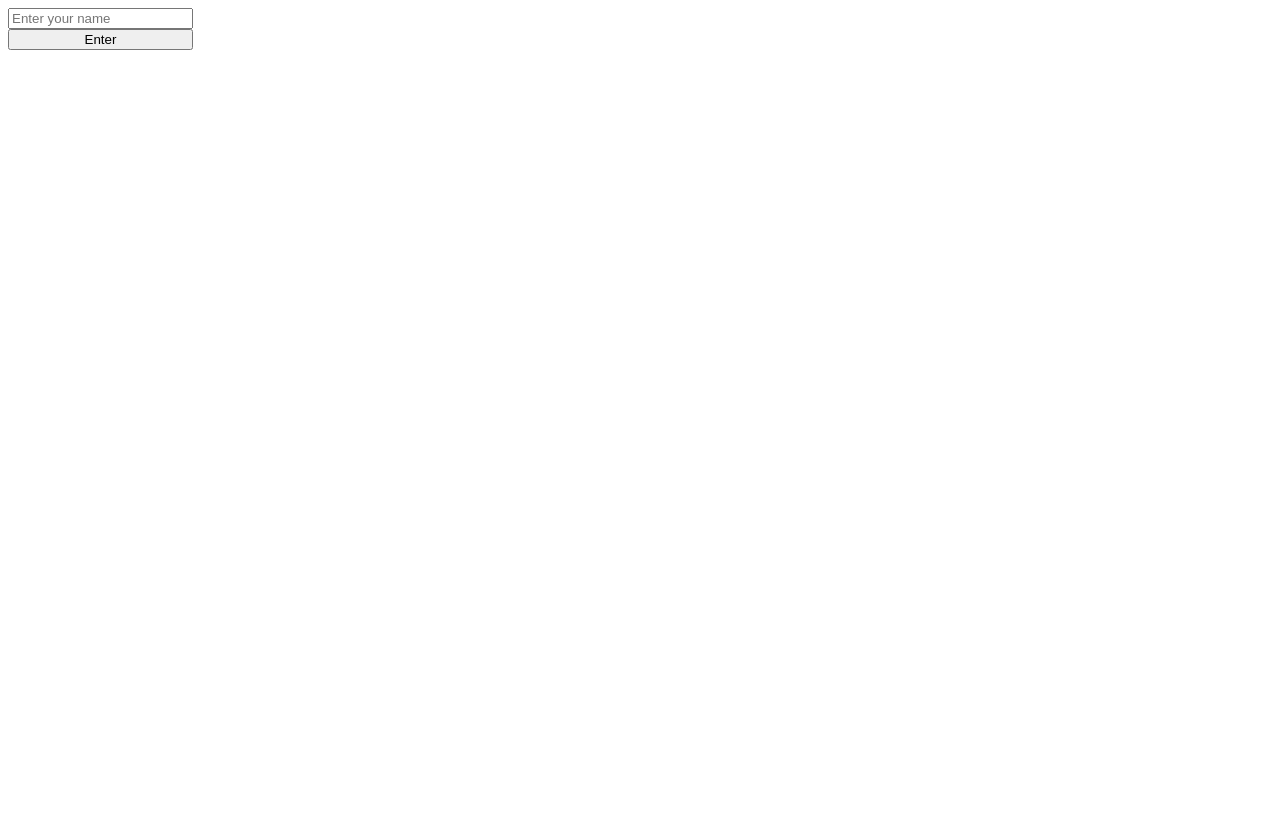
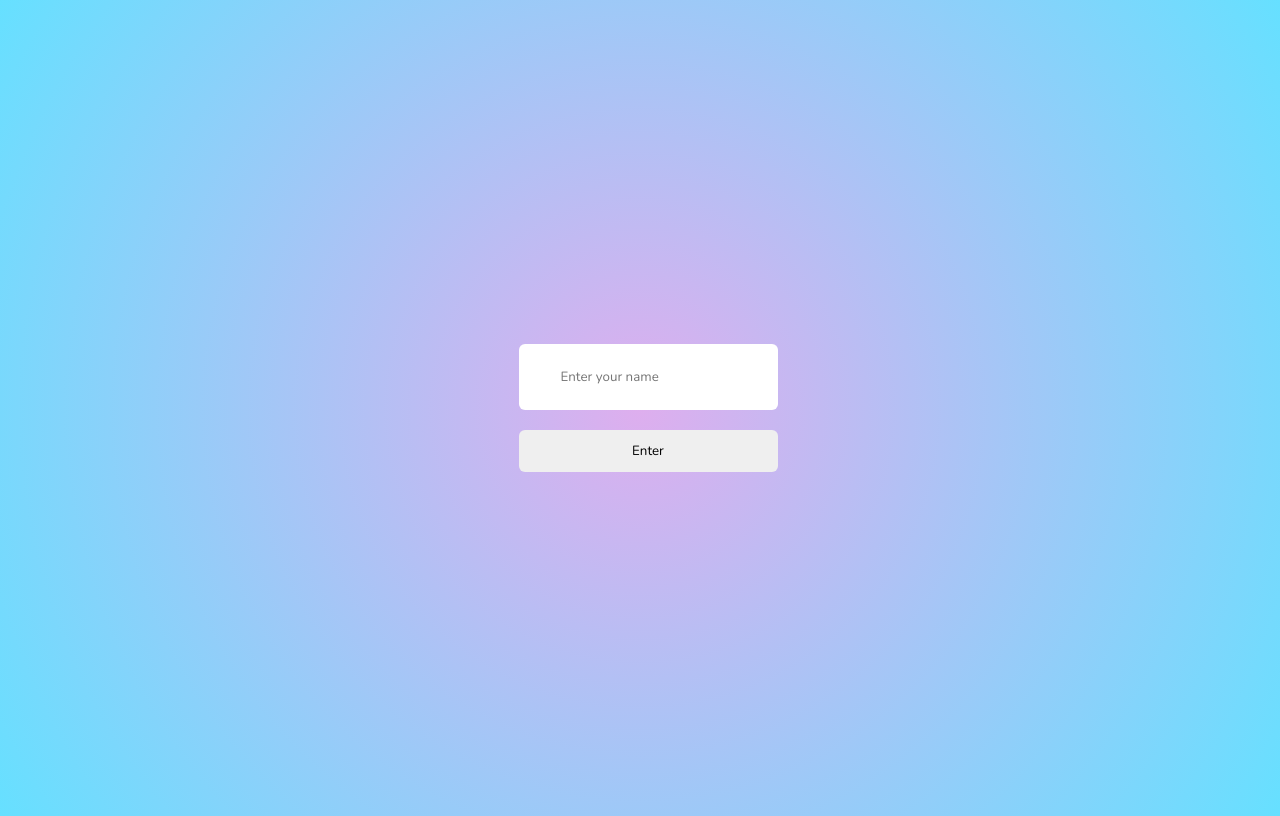
Before and after one commit to ddiaaaaanna/mindful-app, a React (Vite) app: page / in a window 1280 px wide. Built offline with nearby package versions, Linux system fonts and the light colour scheme.

Commit message:
feat: add conditional rendering and App state for name persistence

```diff
--- a/index.html
+++ b/index.html
@@ -4,6 +4,12 @@
     <meta charset="UTF-8" />
     <link rel="icon" type="image/svg+xml" href="/favicon.svg" />
     <meta name="viewport" content="width=device-width, initial-scale=1.0" />
+    <link rel="preconnect" href="https://fonts.googleapis.com" />
+    <link rel="preconnect" href="https://fonts.gstatic.com" crossorigin />
+    <link
+      href="https://fonts.googleapis.com/css2?family=Nunito:ital,wght@0,200..1000;1,200..1000&display=swap"
+      rel="stylesheet"
+    />
     <title>mindful-app</title>
   </head>
   <body>
--- a/src/App.css
+++ b/src/App.css
@@ -1,3 +1,12 @@
 * {
-  font-family: Arial, Helvetica, sans-serif;
+  font-family: "Nunito", Arial;
 }
+
+body {
+  background: #deaeee;
+  background: radial-gradient(
+    circle,
+    rgba(222, 174, 238, 1) 0%,
+    rgba(102, 224, 255, 1) 100%
+  );
+}
--- a/src/App.tsx
+++ b/src/App.tsx
@@ -1,11 +1,16 @@
+import { useState } from "react";
 import "./App.css";
-// import Welcome from "./components/Welcome/Welcome.tsx";
+import Welcome from "./components/Welcome/Welcome.tsx";
 import WelcomeModal from "./components/WelcomeModal/WelcomeModal.tsx";
 
 function App() {
+  const name: string | null = localStorage.getItem("name");
+  const [isName, setIsName] = useState<string | null>(name);
+
   return (
     <>
-      <WelcomeModal />
+      {!isName && <WelcomeModal setIsName={setIsName} />}
+      {isName && <Welcome name={name} />}
     </>
   );
 }
--- /dev/null
+++ b/src/components/Welcome/Welcome.css
@@ -0,0 +1,5 @@
+h1 {
+  text-align: center;
+  font-size: 64px;
+  color: rgba(235, 248, 241, 0.671);
+}
--- a/src/components/Welcome/Welcome.tsx
+++ b/src/components/Welcome/Welcome.tsx
@@ -1,8 +1,13 @@
-function Welcome() {
+import "./Welcome.css";
+
+type userNameProps = {
+  name: string | null;
+};
+
+function Welcome({ name }: userNameProps) {
   return (
     <>
-      {/* {name} */}
-      <h1>Welcome,</h1>
+      <h1>Welcome, {name} 𖤓</h1>
     </>
   );
 }
--- a/src/components/WelcomeModal/WelcomeModal.css
+++ b/src/components/WelcomeModal/WelcomeModal.css
@@ -2,4 +2,35 @@
   display: flex;
   flex-direction: column;
   width: fit-content;
+  gap: 20px;
 }
+
+.modal-container {
+  width: 100vw;
+  height: 100vh;
+  display: flex;
+  justify-content: center;
+  align-items: center;
+}
+
+.welcome-modal input {
+  padding: 24px 42px;
+}
+
+.welcome-modal button {
+  padding: 12px 24px;
+}
+
+.welcome-modal input,
+button {
+  border-radius: 6px;
+  border: none;
+}
+
+.welcome-modal button:hover {
+  cursor: pointer;
+}
+
+.welcome-modal input:focus {
+  outline: none;
+}
--- a/src/components/WelcomeModal/WelcomeModal.tsx
+++ b/src/components/WelcomeModal/WelcomeModal.tsx
@@ -1,26 +1,26 @@
-// import { useRef } from "react";
-import { use, useState } from "react";
+import { useState } from "react";
 import "./WelcomeModal.css";
 
-function WelcomeModal() {
+type nameProps = {
+  setIsName: string | null;
+};
+
+function WelcomeModal({ setIsName }: nameProps) {
   const name: string | null = localStorage.getItem("name");
-
-  // const [modalRef, setModalRef] = useRef<string>("");
   const [userName, setUserName] = useState<string>(name || "");
 
   function saveName(): void {
     localStorage.setItem("name", userName);
   }
 
-  console.log(userName);
-
   function handleSubmit(e: any) {
     e.preventDefault();
     saveName();
+    console.log(userName);
   }
 
   return (
-    // add useRef? why?
+    <div className="modal-container">
       <form className="welcome-modal" onSubmit={handleSubmit}>
         <input
           type="text"
@@ -30,6 +30,7 @@ function WelcomeModal() {
         />
         <button>Enter</button>
       </form>
+    </div>
   );
 }
 
```
Lines whose indentation alone changed are shown as unchanged.
